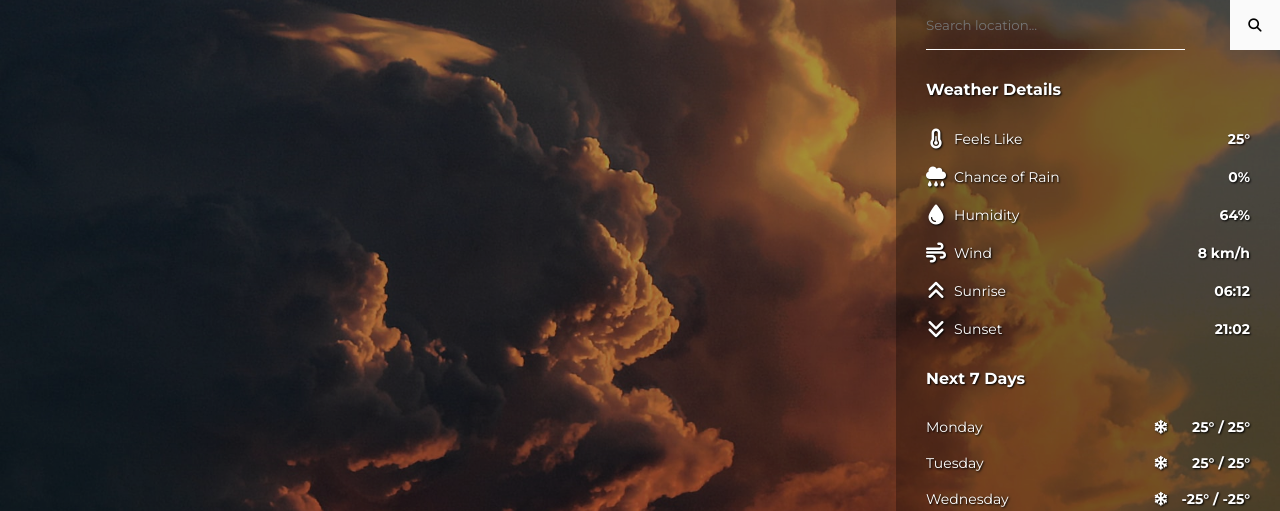
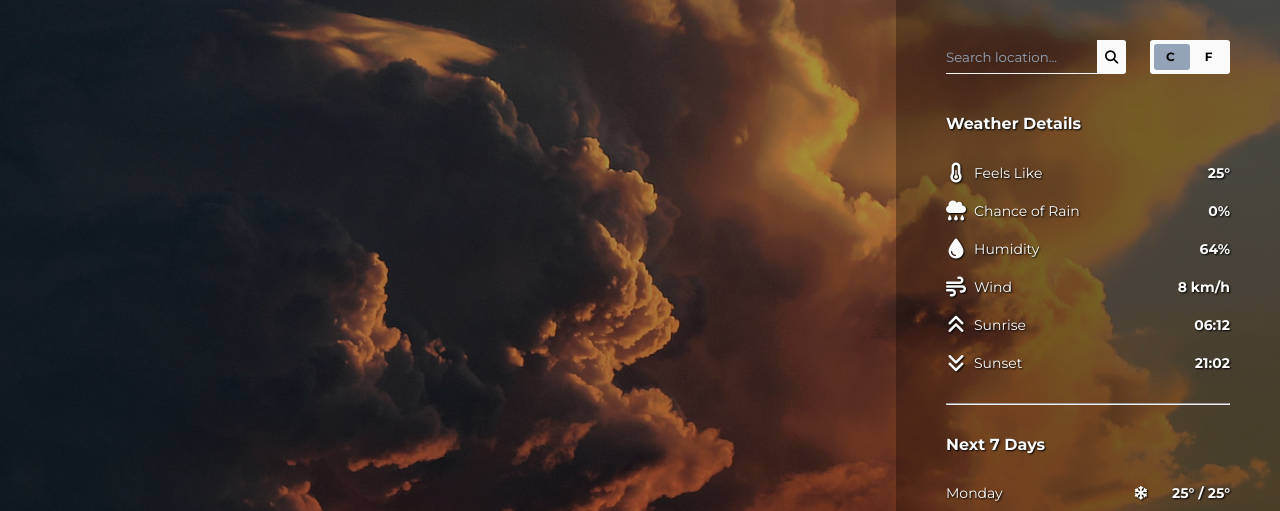
Before and after one commit to GDimitroff/weather, a website built with webpack: page src/template.html in a window 1280 px wide. Shown: the top 511 px of the page. Built offline with nearby package versions, Linux system fonts and the light colour scheme.

Commit message:
Redesign sidebar

```diff
--- a/src/main.css
+++ b/src/main.css
@@ -29,7 +29,7 @@ h3 {
   background-position: center;
   background-repeat: no-repeat;
   background-size: cover;
-  color: #fff;
+  color: #fafafa;
   position: relative;
   transition: 500ms;
 
@@ -101,23 +101,30 @@ h3 {
   bottom: 0;
   right: 0;
   width: 30%;
+  padding: 4rem 5rem;
   background: rgba(0, 0, 0, 0.3);
 }
 
+.settings {
+  display: flex;
+  align-items: center;
+  gap: 24px;
+  margin-bottom: 4rem;
+}
+
 .search-input {
-  position: relative;
+  width: 100%;
 }
 
 #location-input {
   display: flex;
   align-items: center;
-  padding: 0 3rem;
 }
 
 #location-input input {
-  width: 80%;
+  width: 100%;
   font-family: inherit;
-  height: 50px;
+  height: 34px;
   outline: none;
   background-color: transparent;
   border: none;
@@ -125,33 +132,31 @@ h3 {
   border-bottom: 1px solid #fafafa;
 }
 
+#location-input input::placeholder {
+  color: #94a3b8;
+}
+
 #location-input button {
-  position: absolute;
-  top: 0;
-  right: 0;
   background-color: #fafafa;
   border: none;
-  height: 50px;
-  width: 50px;
+  height: 34px;
+  width: 34px;
   border: none;
+  border-top-right-radius: 3px;
+  border-bottom-right-radius: 3px;
   cursor: pointer;
   transition: 0.4s ease-in-out;
 }
 
 #location-input button:hover,
 #location-input button:active {
-  background-color: #dbdbdb;
+  background-color: #cbd5e1;
 }
 
 .sidebar h3 {
   font-size: 1.6rem;
   font-weight: 700;
-  padding: 3rem;
-}
-
-.details,
-.forecast {
-  padding: 0 3rem;
+  margin: 3rem 0;
 }
 
 .details ul {
@@ -202,7 +207,7 @@ h3 {
 .forecast {
   display: flex;
   flex-direction: column;
-  gap: 18px;
+  gap: 12px;
 }
 
 .weekday {
@@ -213,6 +218,77 @@ h3 {
 .temp-day-night {
   min-width: 75px;
   text-align: end;
+}
+
+/* Switch*/
+.switch {
+  position: relative;
+  display: inline-block;
+  width: 80px;
+  height: 34px;
+}
+
+/* Hide default HTML checkbox */
+.switch input {
+  opacity: 0;
+  width: 0;
+  height: 0;
+}
+
+/* The slider */
+.slider {
+  position: absolute;
+  cursor: pointer;
+  top: 0;
+  left: 0;
+  right: 0;
+  bottom: 0;
+  background-color: #fafafa;
+  -webkit-transition: 0.4s;
+  transition: 0.4s;
+}
+
+.slider:before {
+  position: absolute;
+  content: '';
+  height: 26px;
+  width: 36px;
+  left: 4px;
+  bottom: 4px;
+  background-color: #94a3b8;
+  -webkit-transition: 0.4s;
+  transition: 0.4s;
+}
+
+input:checked + .slider:before {
+  -webkit-transform: translateX(36px);
+  -ms-transform: translateX(36px);
+  transform: translateX(36px);
+}
+
+/* Rounded sliders */
+.slider.round {
+  display: inline-block;
+  border-radius: 3px;
+}
+
+.slider.round:before {
+  border-radius: 3px;
+}
+.switch div {
+  display: flex;
+  top: 9px;
+  left: 16px;
+  gap: 30px;
+  color: black;
+  position: relative;
+  font-size: 12px;
+  font-weight: bold;
+  text-shadow: none;
+}
+
+hr {
+  margin: 3rem 0;
 }
 
 /************************************/
--- a/src/template.html
+++ b/src/template.html
@@ -37,6 +37,7 @@
       </div>
 
       <div class="sidebar">
+        <div class="settings">
           <div class="search-input">
             <form id="location-input">
               <input
@@ -48,6 +49,18 @@
                 <i class="fas fa-search"></i>
               </button>
             </form>
+          </div>
+          <div>
+            <label class="switch">
+              <input type="checkbox" switch />
+              <span class="slider round">
+                <div>
+                  <span>C</span>
+                  <span>F</span>
+                </div>
+              </span>
+            </label>
+          </div>
         </div>
 
         <h3>Weather Details</h3>
@@ -109,6 +122,8 @@
             </li>
           </ul>
         </div>
+
+        <hr />
 
         <h3>Next 7 Days</h3>
         <div class="forecast">
```
Lines whose indentation alone changed are shown as unchanged.
